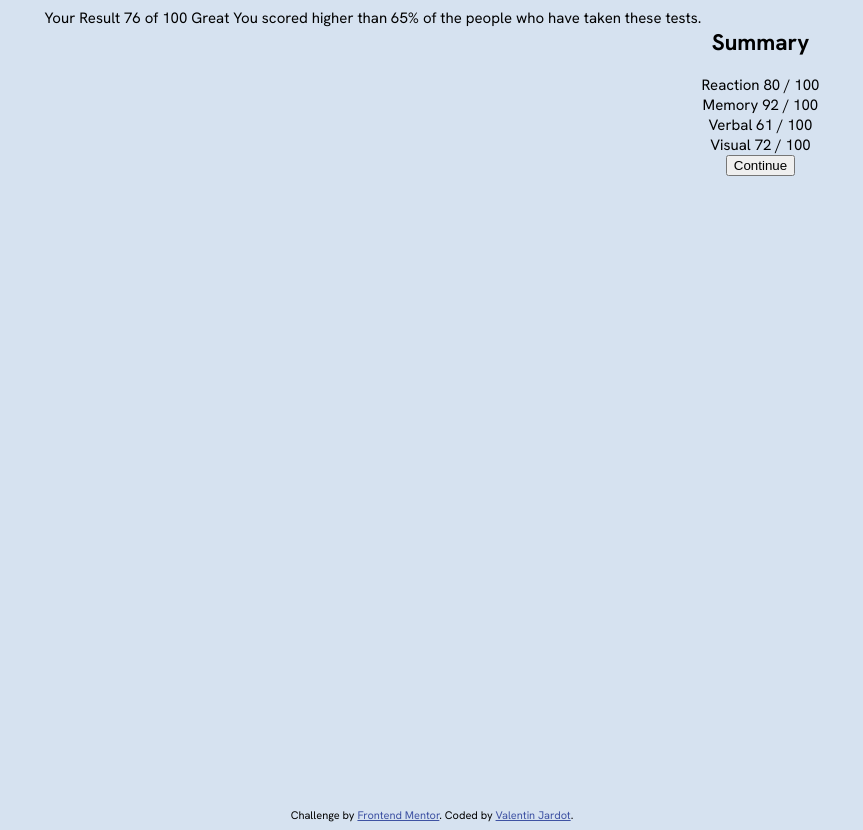
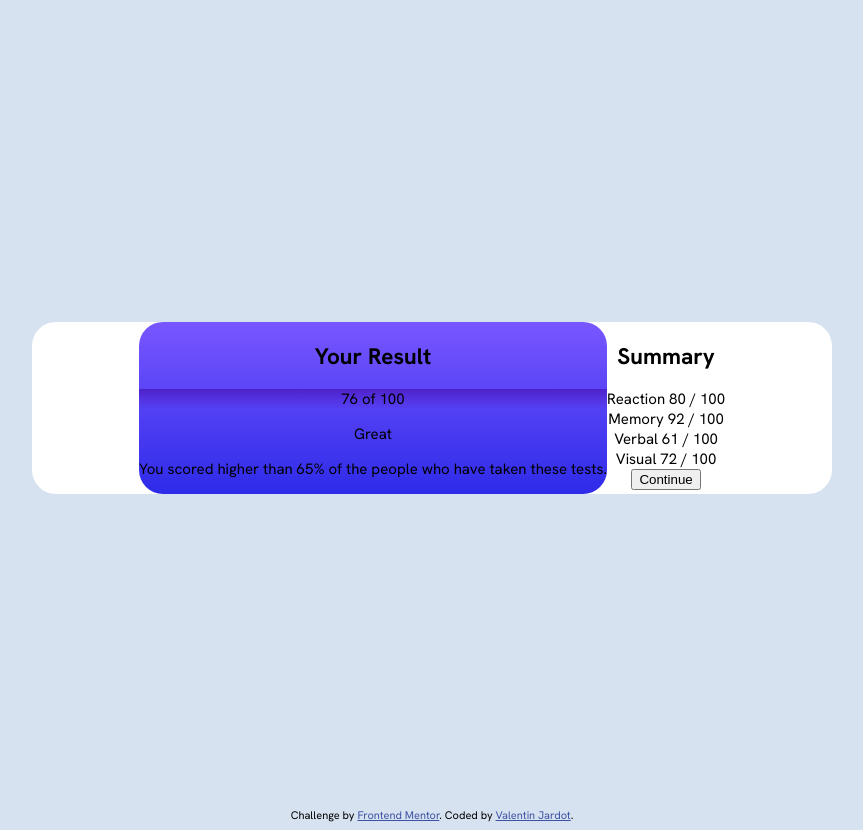
Before and after one commit to ValentinJardot/results-summary-component-main, a plain HTML site: page index.html in a window 1280 px wide. Shown: the whole page, without its empty margins (208-1071 px from the left). Drawn offline with Linux system fonts and the light colour scheme.

Commit message:
add background colors

```diff
--- a/assets/css/style.css
+++ b/assets/css/style.css
@@ -40,6 +40,8 @@ body {
 main {
     display: flex;
     justify-content: center;
+    align-items: center;
+    width: content;
     height: 100vh;
     min-width: auto;
 }
@@ -54,14 +56,27 @@ main {
 
 /* --- RESULTS COMPONENT --- */
 
-/* global component */
+/* left component */
 
 .container {
+    background-color: hsl(0, 0%, 100%);
+    display: flex;
+    justify-content: center;
+    width: 100vh;
+    border-radius: 3vh;
 }
 
 .container-left {
+    background: linear-gradient(to bottom, hsl(252, 100%, 67%), hsl(241, 81%, 54%));
+    border-radius: 3vh;
+}
+
+.container-left-score {
+    background: linear-gradient(to bottom, hsla(256, 72%, 46%, 1), hsla(241, 72%, 46%, 0));
 
 }
+
+/* right component */
 
 .container-right {
 }
--- a/index.html
+++ b/index.html
@@ -17,35 +17,46 @@
     <div class="container">
       <section class="container-left">
 
-        Your Result
-        76
-        of 100
+        <h2 class="container-left-result">
+          Your Result
+        </h2>
 
-        Great
-        You scored higher than 65% of the people who have taken these tests.
-      </div>
+        <p class="container-left-score">
+          <span>76</span>
+          of 100
+        </p>
+
+        <span class="container-left-evaluation">
+          Great
+        </span>
+
+        <p class="container-left-summary">
+          You scored higher than 65% of the people who have taken these tests.
+        </p>
+
+      </section>
       <section class="right-container">
 
         <h2>
           Summary
         </h2>
 
-        <div class="pill react">
+        <div class="pill reaction">
           Reaction
           80 / 100
         </div>
 
-        <div class="pill memo">
+        <div class="pill memory">
           Memory
           92 / 100
         </div>
 
-        <div class="pill verb">
+        <div class="pill verbal">
           Verbal
           61 / 100
         </div>
 
-        <div class="pill visu">
+        <div class="pill visual">
           Visual
           72 / 100
         </div>
@@ -53,7 +64,7 @@
         <button type="submit">
           Continue
         </button>
-      </div>
+      </section>
     </div>
   </main>
 
```
